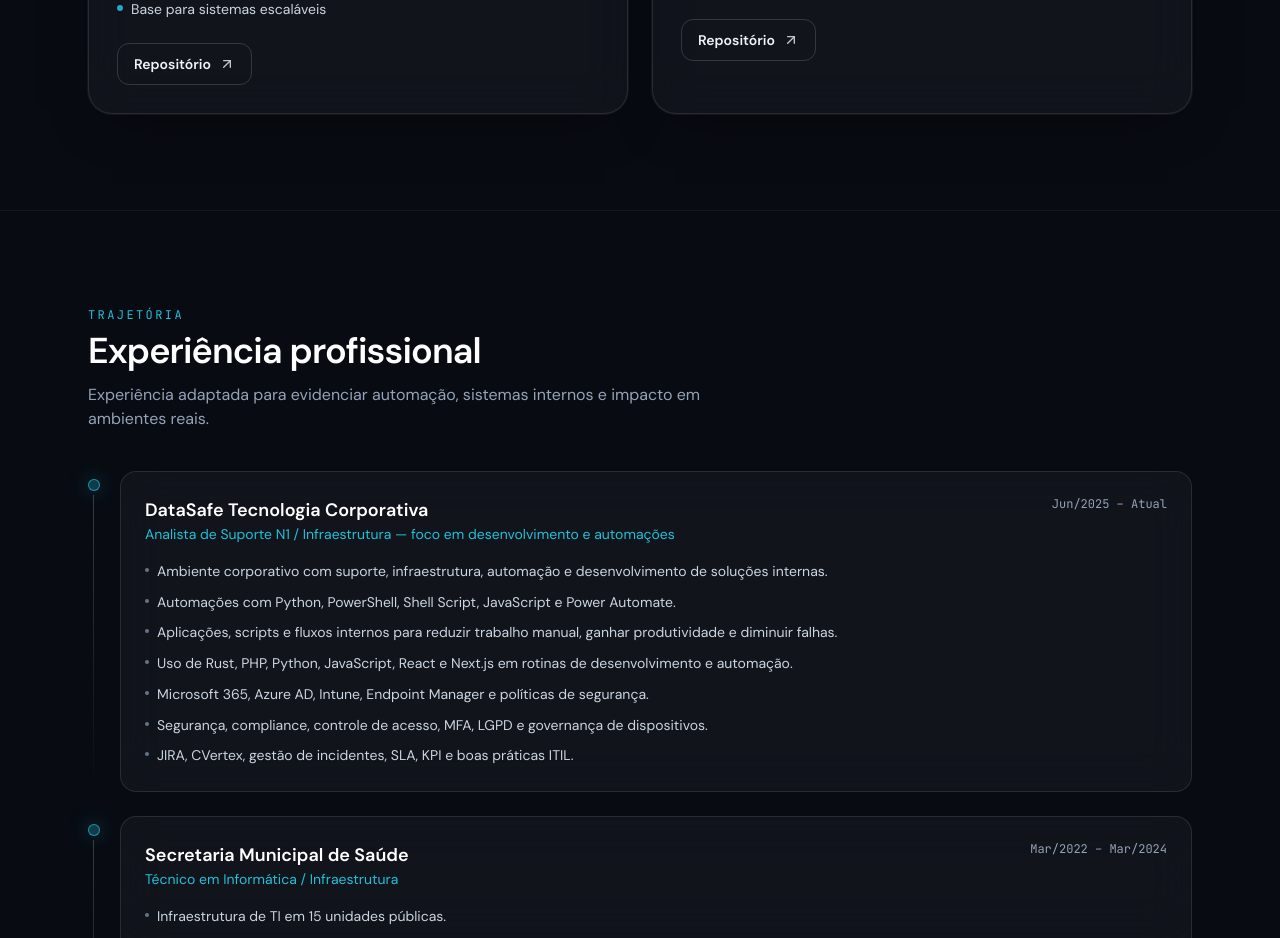
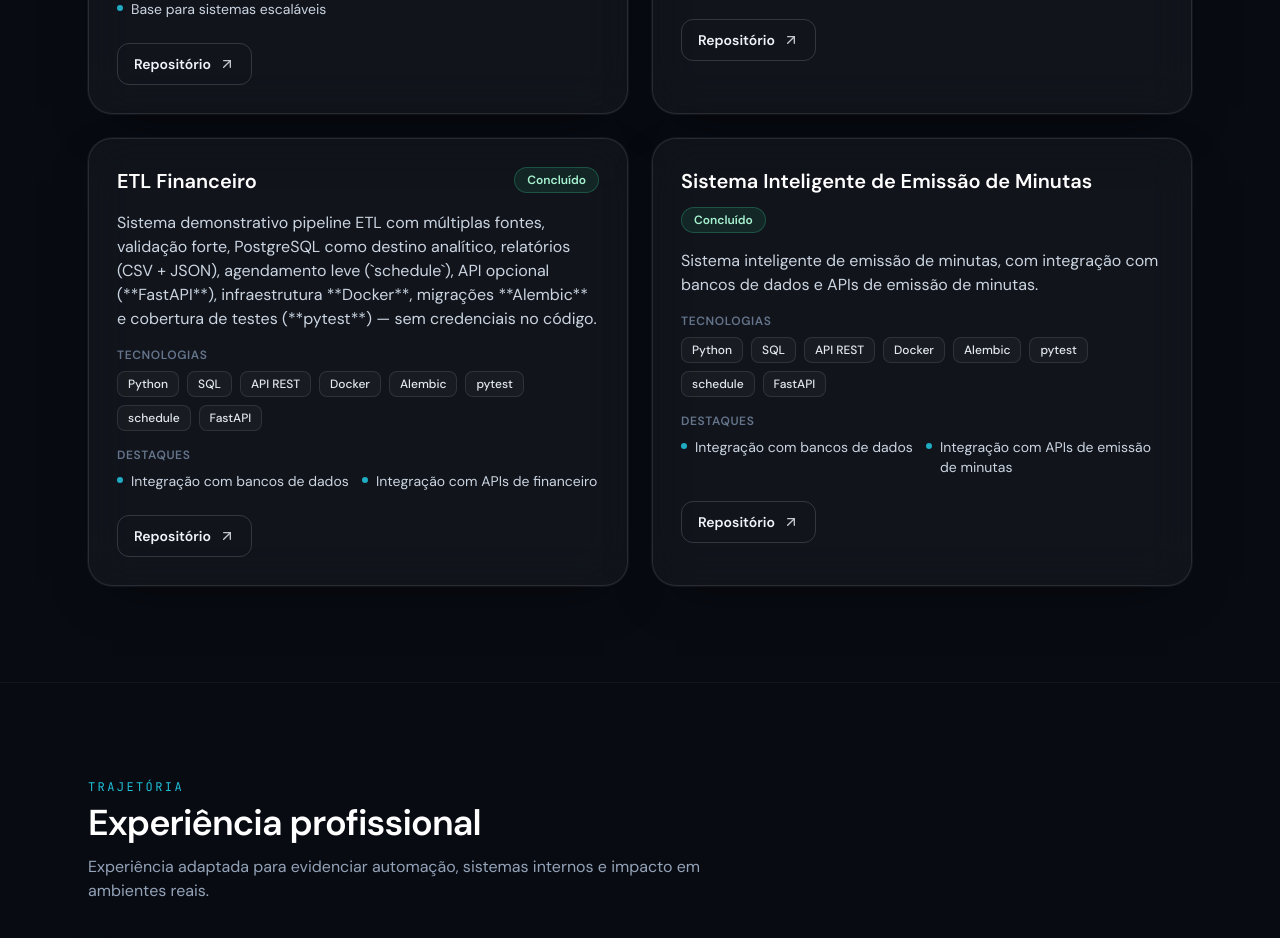
Before and after one commit to augustoemiliano/Portfolio, a React (Vite) app: page / in a window 1280 px wide. Shown: the part 3060-3998 px from the top of the page. Built offline with nearby package versions, Linux system fonts and the light colour scheme.

Commit message:
Update projects.ts

```diff
--- a/src/data/projects.ts
+++ b/src/data/projects.ts
@@ -88,4 +88,32 @@ export const projects: readonly Project[] = [
     statusLabel: "Concluído",
     links: [{ label: "Repositório", href: "https://github.com/augustoemiliano/taskflow-kanban" }],
   },
+  {
+    id: "ETL-Financeiro",
+    name: "ETL Financeiro",
+    summary:
+      "Sistema demonstrativo pipeline ETL com múltiplas fontes, validação forte, PostgreSQL como destino analítico, relatórios (CSV + JSON), agendamento leve (`schedule`), API opcional (**FastAPI**), infraestrutura **Docker**, migrações **Alembic** e cobertura de testes (**pytest**) — sem credenciais no código.",
+    technologies: ["Python", "SQL", "API REST", "Docker", "Alembic", "pytest", "schedule", "FastAPI"],
+    highlights: [
+      "Integração com bancos de dados",
+      "Integração com APIs de financeiro",
+    ],
+    status: "concluido",
+    statusLabel: "Concluído",
+    links: [{ label: "Repositório", href: "https://github.com/augustoemiliano/ETL-Financeiro" }],
+  },
+  {
+    id: "Sistema-Inteligente-de-Emiss-o-de-Minutas",
+    name: "Sistema Inteligente de Emissão de Minutas",
+    summary:
+      "Sistema inteligente de emissão de minutas, com integração com bancos de dados e APIs de emissão de minutas.",
+    technologies: ["Python", "SQL", "API REST", "Docker", "Alembic", "pytest", "schedule", "FastAPI"],
+    highlights: [
+      "Integração com bancos de dados",
+      "Integração com APIs de emissão de minutas",
+    ],
+    status: "concluido",
+    statusLabel: "Concluído",
+    links: [{ label: "Repositório", href: "https://github.com/augustoemiliano/Sistema-Inteligente-de-Emiss-o-de-Minutas" }],
+  },
 ] as const;
```
